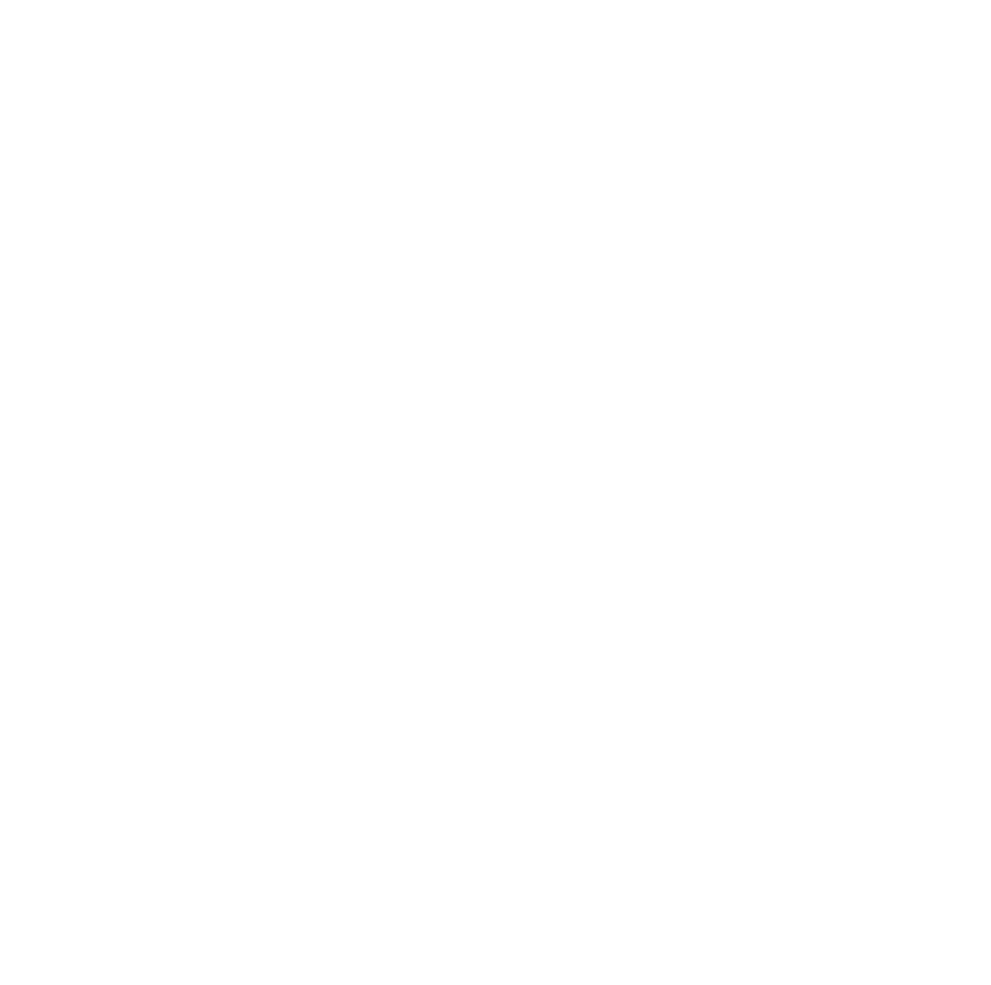
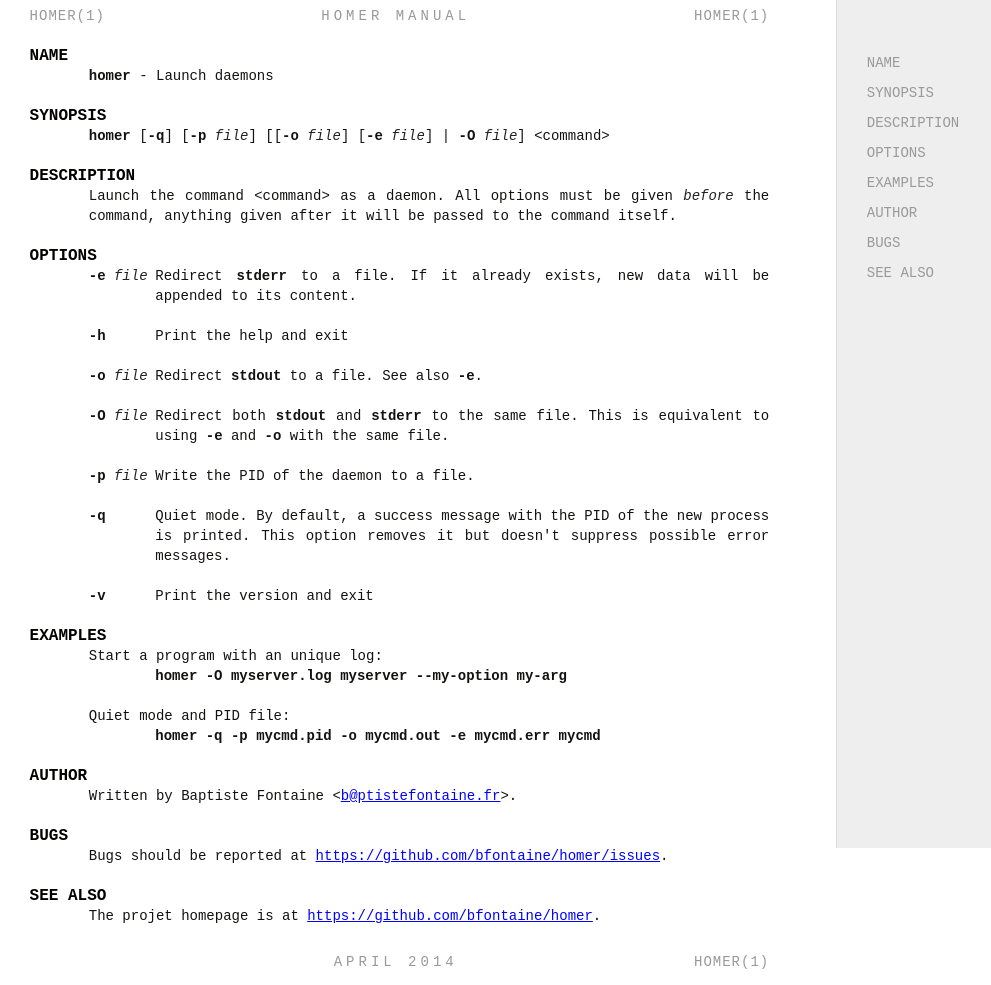
Before and after one commit to bfontaine/homer, a plain HTML site: page index.html in a window 1280 px wide. Shown: the whole page, without its empty margins (0-991 px from the left). Before the commit the page ends 800 px from the top, so only its background shows below. Drawn offline with Linux system fonts and the light colour scheme.

Commit message:
saving man page to GitHub docs

```diff
--- a/index.html
+++ b/index.html
@@ -1,9 +1,138 @@
-<!doctype html>
-<html lang="en" dir="ltr">
-    <head>
-        <meta charset="utf-8" />
-        <title></title>
-    </head>
-    <body>
-    </body>
+<!DOCTYPE html>
+<html>
+<head>
+  <meta http-equiv='content-type' value='text/html;charset=utf8'>
+  <meta name='generator' value='Ronn/v0.7.3 (http://github.com/rtomayko/ronn/tree/0.7.3)'>
+  <title>homer(1) - Launch daemons</title>
+  <style type='text/css' media='all'>
+  /* style: man */
+  body#manpage {margin:0}
+  .mp {max-width:100ex;padding:0 9ex 1ex 4ex}
+  .mp p,.mp pre,.mp ul,.mp ol,.mp dl {margin:0 0 20px 0}
+  .mp h2 {margin:10px 0 0 0}
+  .mp > p,.mp > pre,.mp > ul,.mp > ol,.mp > dl {margin-left:8ex}
+  .mp h3 {margin:0 0 0 4ex}
+  .mp dt {margin:0;clear:left}
+  .mp dt.flush {float:left;width:8ex}
+  .mp dd {margin:0 0 0 9ex}
+  .mp h1,.mp h2,.mp h3,.mp h4 {clear:left}
+  .mp pre {margin-bottom:20px}
+  .mp pre+h2,.mp pre+h3 {margin-top:22px}
+  .mp h2+pre,.mp h3+pre {margin-top:5px}
+  .mp img {display:block;margin:auto}
+  .mp h1.man-title {display:none}
+  .mp,.mp code,.mp pre,.mp tt,.mp kbd,.mp samp,.mp h3,.mp h4 {font-family:monospace;font-size:14px;line-height:1.42857142857143}
+  .mp h2 {font-size:16px;line-height:1.25}
+  .mp h1 {font-size:20px;line-height:2}
+  .mp {text-align:justify;background:#fff}
+  .mp,.mp code,.mp pre,.mp pre code,.mp tt,.mp kbd,.mp samp {color:#131211}
+  .mp h1,.mp h2,.mp h3,.mp h4 {color:#030201}
+  .mp u {text-decoration:underline}
+  .mp code,.mp strong,.mp b {font-weight:bold;color:#131211}
+  .mp em,.mp var {font-style:italic;color:#232221;text-decoration:none}
+  .mp a,.mp a:link,.mp a:hover,.mp a code,.mp a pre,.mp a tt,.mp a kbd,.mp a samp {color:#0000ff}
+  .mp b.man-ref {font-weight:normal;color:#434241}
+  .mp pre {padding:0 4ex}
+  .mp pre code {font-weight:normal;color:#434241}
+  .mp h2+pre,h3+pre {padding-left:0}
+  ol.man-decor,ol.man-decor li {margin:3px 0 10px 0;padding:0;float:left;width:33%;list-style-type:none;text-transform:uppercase;color:#999;letter-spacing:1px}
+  ol.man-decor {width:100%}
+  ol.man-decor li.tl {text-align:left}
+  ol.man-decor li.tc {text-align:center;letter-spacing:4px}
+  ol.man-decor li.tr {text-align:right;float:right}
+  </style>
+  <style type='text/css' media='all'>
+  /* style: toc */
+  .man-navigation {display:block !important;position:fixed;top:0;left:113ex;height:100%;width:100%;padding:48px 0 0 0;border-left:1px solid #dbdbdb;background:#eee}
+  .man-navigation a,.man-navigation a:hover,.man-navigation a:link,.man-navigation a:visited {display:block;margin:0;padding:5px 2px 5px 30px;color:#999;text-decoration:none}
+  .man-navigation a:hover {color:#111;text-decoration:underline}
+  </style>
+</head>
+<!--
+  The following styles are deprecated and will be removed at some point:
+  div#man, div#man ol.man, div#man ol.head, div#man ol.man.
+
+  The .man-page, .man-decor, .man-head, .man-foot, .man-title, and
+  .man-navigation should be used instead.
+-->
+<body id='manpage'>
+  <div class='mp' id='man'>
+
+  <div class='man-navigation' style='display:none'>
+    <a href="#NAME">NAME</a>
+    <a href="#SYNOPSIS">SYNOPSIS</a>
+    <a href="#DESCRIPTION">DESCRIPTION</a>
+    <a href="#OPTIONS">OPTIONS</a>
+    <a href="#EXAMPLES">EXAMPLES</a>
+    <a href="#AUTHOR">AUTHOR</a>
+    <a href="#BUGS">BUGS</a>
+    <a href="#SEE-ALSO">SEE ALSO</a>
+  </div>
+
+  <ol class='man-decor man-head man head'>
+    <li class='tl'>homer(1)</li>
+    <li class='tc'>Homer Manual</li>
+    <li class='tr'>homer(1)</li>
+  </ol>
+
+  <h2 id="NAME">NAME</h2>
+<p class="man-name">
+  <code>homer</code> - <span class="man-whatis">Launch daemons</span>
+</p>
+
+<h2 id="SYNOPSIS">SYNOPSIS</h2>
+
+<p><code>homer</code> [<code>-q</code>] [<code>-p</code> <var>file</var>] [[<code>-o</code> <var>file</var>] [<code>-e</code> <var>file</var>] | <code>-O</code> <var>file</var>] &lt;command&gt;</p>
+
+<h2 id="DESCRIPTION">DESCRIPTION</h2>
+
+<p>Launch the command &lt;command&gt; as a daemon. All options must be given <em>before</em>
+the command, anything given after it will be passed to the command itself.</p>
+
+<h2 id="OPTIONS">OPTIONS</h2>
+
+<dl>
+<dt class="flush"><code>-e</code> <var>file</var></dt><dd><p>Redirect <code>stderr</code> to a file. If it already exists, new data will be
+appended to its content.</p></dd>
+<dt class="flush"><code>-h</code></dt><dd><p>Print the help and exit</p></dd>
+<dt class="flush"><code>-o</code> <var>file</var></dt><dd><p>Redirect <code>stdout</code> to a file. See also <code>-e</code>.</p></dd>
+<dt class="flush"><code>-O</code> <var>file</var></dt><dd><p>Redirect both <code>stdout</code> and <code>stderr</code> to the same file. This is equivalent to
+using <code>-e</code> and <code>-o</code> with the same file.</p></dd>
+<dt class="flush"><code>-p</code> <var>file</var></dt><dd><p>Write the PID of the daemon to a file.</p></dd>
+<dt class="flush"><code>-q</code></dt><dd><p>Quiet mode. By default, a success message with the PID of the new process
+is printed. This option removes it but doesn't suppress possible error
+messages.</p></dd>
+<dt class="flush"><code>-v</code></dt><dd><p>Print the version and exit</p></dd>
+</dl>
+
+
+<h2 id="EXAMPLES">EXAMPLES</h2>
+
+<dl>
+<dt>Start a program with an unique log:</dt><dd><p><code>homer -O myserver.log myserver --my-option my-arg</code></p></dd>
+<dt>Quiet mode and PID file:</dt><dd><p><code>homer  -q -p mycmd.pid -o mycmd.out -e mycmd.err mycmd</code></p></dd>
+</dl>
+
+
+<h2 id="AUTHOR">AUTHOR</h2>
+
+<p>Written by Baptiste Fontaine &lt;<a href="&#x6d;&#97;&#105;&#108;&#x74;&#111;&#58;&#98;&#64;&#112;&#116;&#105;&#115;&#x74;&#x65;&#102;&#x6f;&#110;&#116;&#97;&#105;&#110;&#x65;&#46;&#102;&#114;" data-bare-link="true">&#x62;&#x40;&#x70;&#x74;&#x69;&#115;&#116;&#x65;&#102;&#x6f;&#x6e;&#116;&#97;&#105;&#110;&#101;&#46;&#102;&#x72;</a>>.</p>
+
+<h2 id="BUGS">BUGS</h2>
+
+<p>Bugs should be reported at <a href="https://github.com/bfontaine/homer/issues" data-bare-link="true">https://github.com/bfontaine/homer/issues</a>.</p>
+
+<h2 id="SEE-ALSO">SEE ALSO</h2>
+
+<p>The projet homepage is at <a href="https://github.com/bfontaine/homer" data-bare-link="true">https://github.com/bfontaine/homer</a>.</p>
+
+
+  <ol class='man-decor man-foot man foot'>
+    <li class='tl'></li>
+    <li class='tc'>April 2014</li>
+    <li class='tr'>homer(1)</li>
+  </ol>
+
+  </div>
+</body>
 </html>
```
